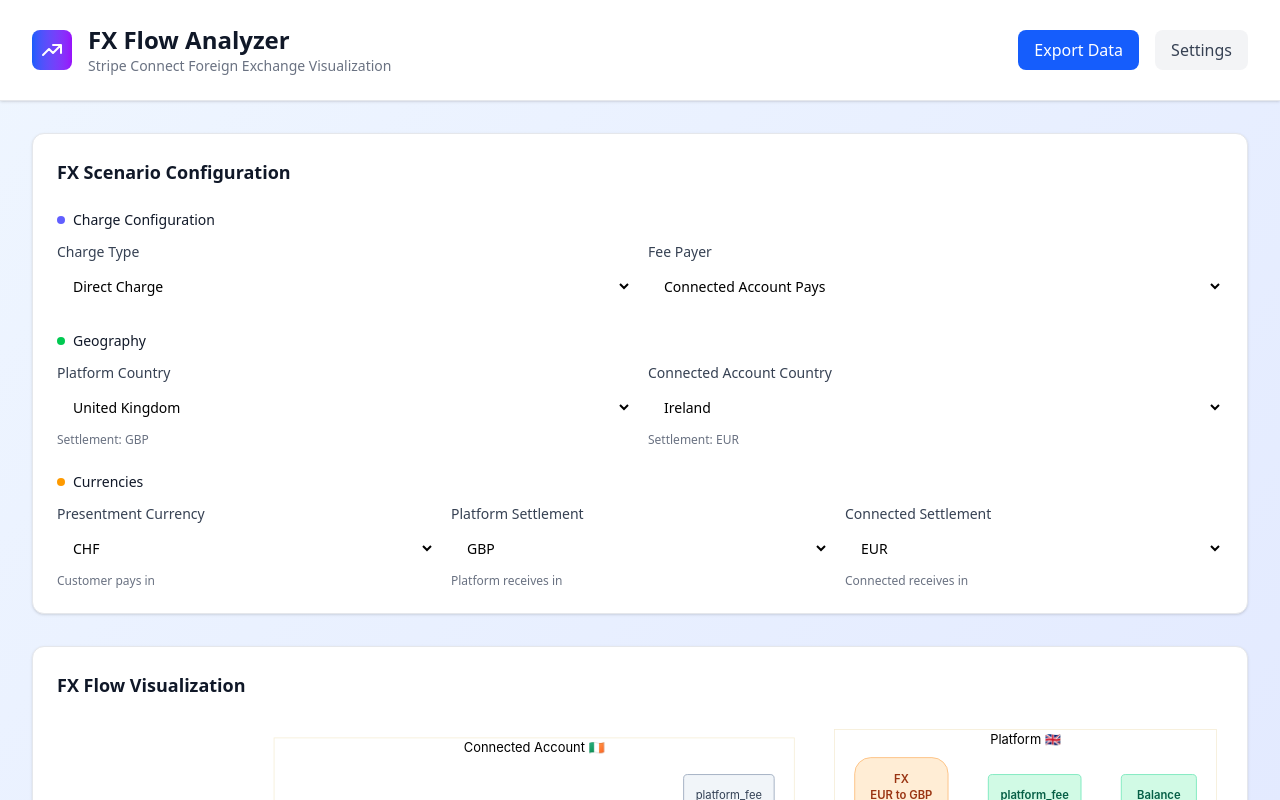
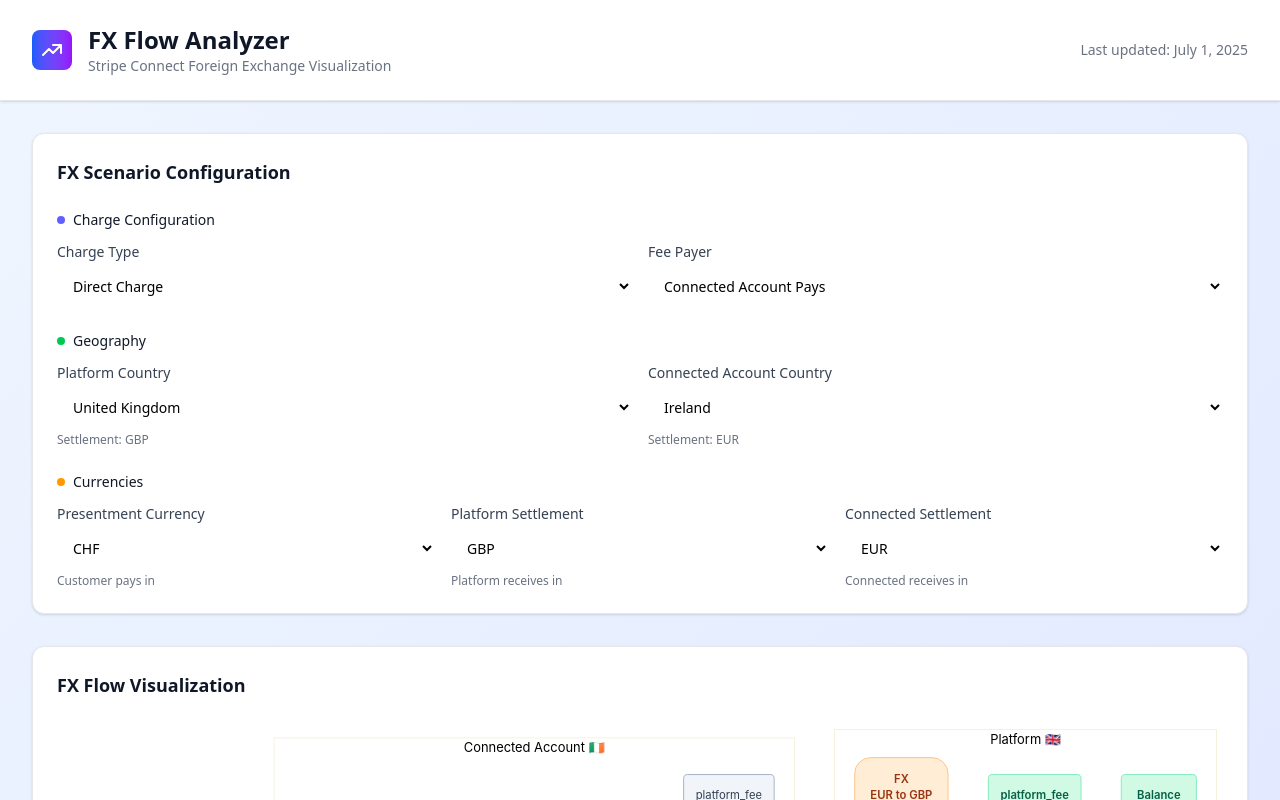
Before and after one commit to tedsch-stripe/fx_app, a Vue app: page / in a window 1280 px wide. Shown: the top 800 px of the page. Built offline with nearby package versions, Linux system fonts and the light colour scheme.

Commit message:
small changes

```diff
--- a/src/App.vue
+++ b/src/App.vue
@@ -35,17 +35,8 @@ import FlowExplanation from './components/FlowExplanation.vue'
               <p class="text-sm text-gray-500">Stripe Connect Foreign Exchange Visualization</p>
             </div>
           </div>
-          <div class="flex items-center space-x-4">
-            <button
-              class="bg-blue-600 hover:bg-blue-700 text-white px-4 py-2 rounded-lg font-medium transition-colors"
-            >
-              Export Data
-            </button>
-            <button
-              class="bg-gray-100 hover:bg-gray-200 text-gray-700 px-4 py-2 rounded-lg font-medium transition-colors"
-            >
-              Settings
-            </button>
+          <div class="text-right">
+            <p class="text-sm text-gray-500">Last updated: July 1, 2025</p>
           </div>
         </div>
       </div>
--- a/src/components/FlowDiagram.vue
+++ b/src/components/FlowDiagram.vue
@@ -261,6 +261,9 @@ const mermaidDefinition = computed(() => {
     // Connected account net (after platform fee is taken out)
     const connectedNet = chargeAfterFx - appFeeInConnectedCurrency
 
+    // Platform net (app fee minus Stripe fees)
+    const platformNet = appFeeInConnectedCurrency - stripeFee
+
     // --- Build Diagram ---
     definition += `
       subgraph Customer
@@ -273,7 +276,7 @@ const mermaidDefinition = computed(() => {
         CH_FX("Charge<br>fx_amount: <b>${chargeAfterFx.toFixed(2)} ${connectedSettlementCurrency}</b>");
         TR("Transfer<br><b>${chargeAfterFx.toFixed(2)} ${connectedSettlementCurrency}</b>");
         STRIPE_FEE("Stripe Fee<br><b>${stripeFee.toFixed(2)} ${connectedSettlementCurrency}</b>");
-        BT_PLATFORM("Balance Transfer<br><b>${appFeeInConnectedCurrency.toFixed(2)} ${connectedSettlementCurrency}</b>");
+        BT_PLATFORM("Balance Transfer<br>amount: <b>${appFeeInConnectedCurrency.toFixed(2)} ${connectedSettlementCurrency}</b><br>net: <b>${platformNet.toFixed(2)} ${connectedSettlementCurrency}</b>");
         BT_NEG("Balance Transfer<br><b>-${stripeFee.toFixed(2)} ${connectedSettlementCurrency}</b>");
       end
 
```
